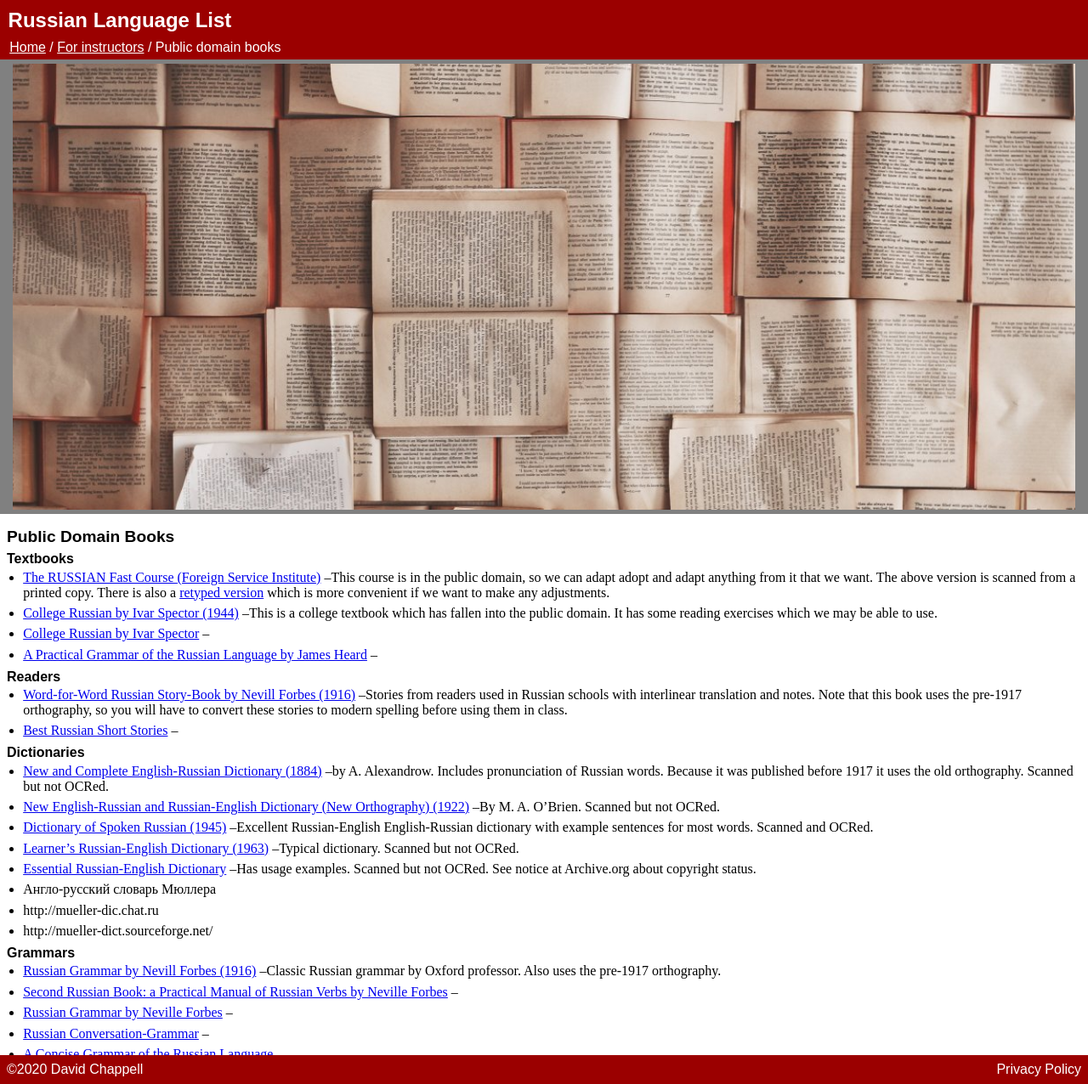
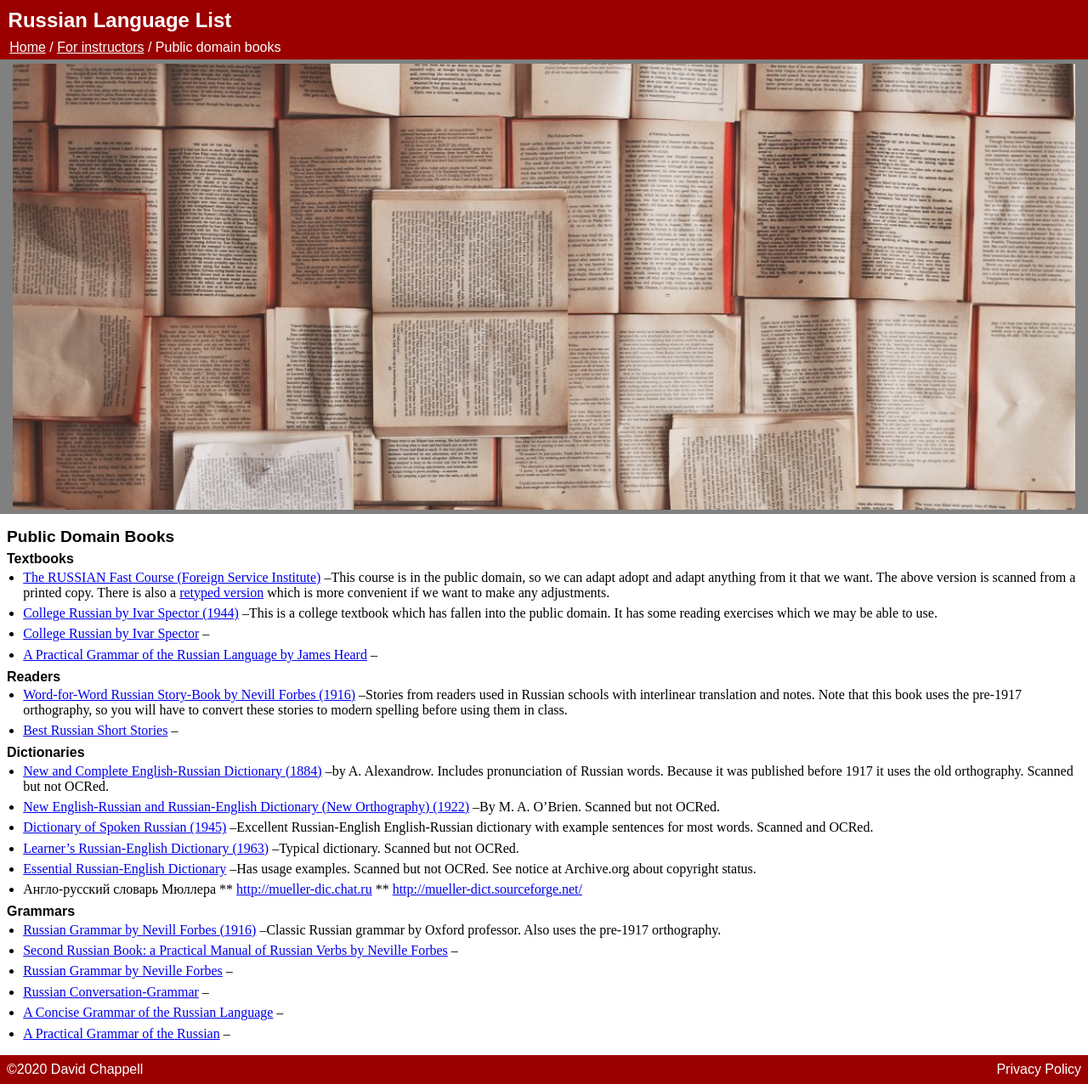
Before and after one commit to david672orford/russian-language-list, a Jekyll site: the page built from for-instructors/public-domain-books.md, in a window 1280 px wide. Shown: the whole page at 85% size. Built offline with Jekyll 4.4.1, drawn with Linux system fonts in a browser that asks for light colours; our own code applies the rules of GitHub Pages for plain Markdown files; some of the changed lines change nothing that is shown.

```diff
--- a/for-instructors/public-domain-books.md
+++ b/for-instructors/public-domain-books.md
@@ -41,8 +41,8 @@
 * [Essential Russian-English Dictionary](https://www.google.com/url?q=https%3A%2F%2Farchive.org%2Fdetails%2Fessentialrussian00anpiuoft&sa=D&sntz=1&usg=AFQjCNHKpIIoqbL8nDXSAtOBV3QmkTy-AQ)
 	--Has usage examples. Scanned but not OCRed. See notice at Archive.org about copyright status.
 * Англо-русский словарь Мюллера
- * http://mueller-dic.chat.ru
- * http://mueller-dict.sourceforge.net/
+** [http://mueller-dic.chat.ru](http://mueller-dic.chat.ru)
+** [http://mueller-dict.sourceforge.net/](http://mueller-dict.sourceforge.net/)
 
 ### Grammars
 * [Russian Grammar by Nevill Forbes (1916)](https://books.google.com/books?id=e5oTAAAAQAAJ&printsec=frontcover&hl=ru&source=gbs_ge_summary_r&cad=0#v=onepage&q&f=false)
```
